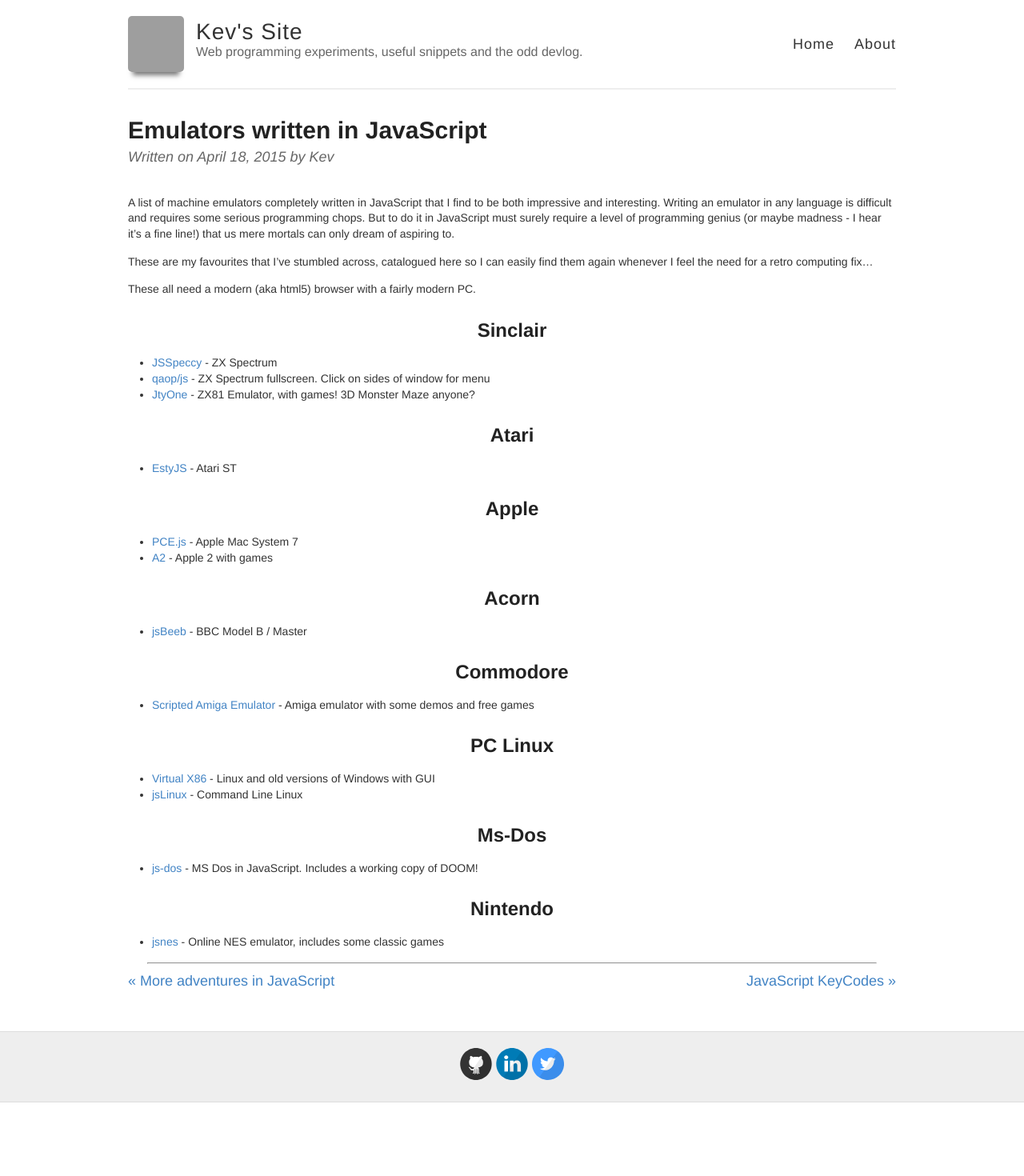
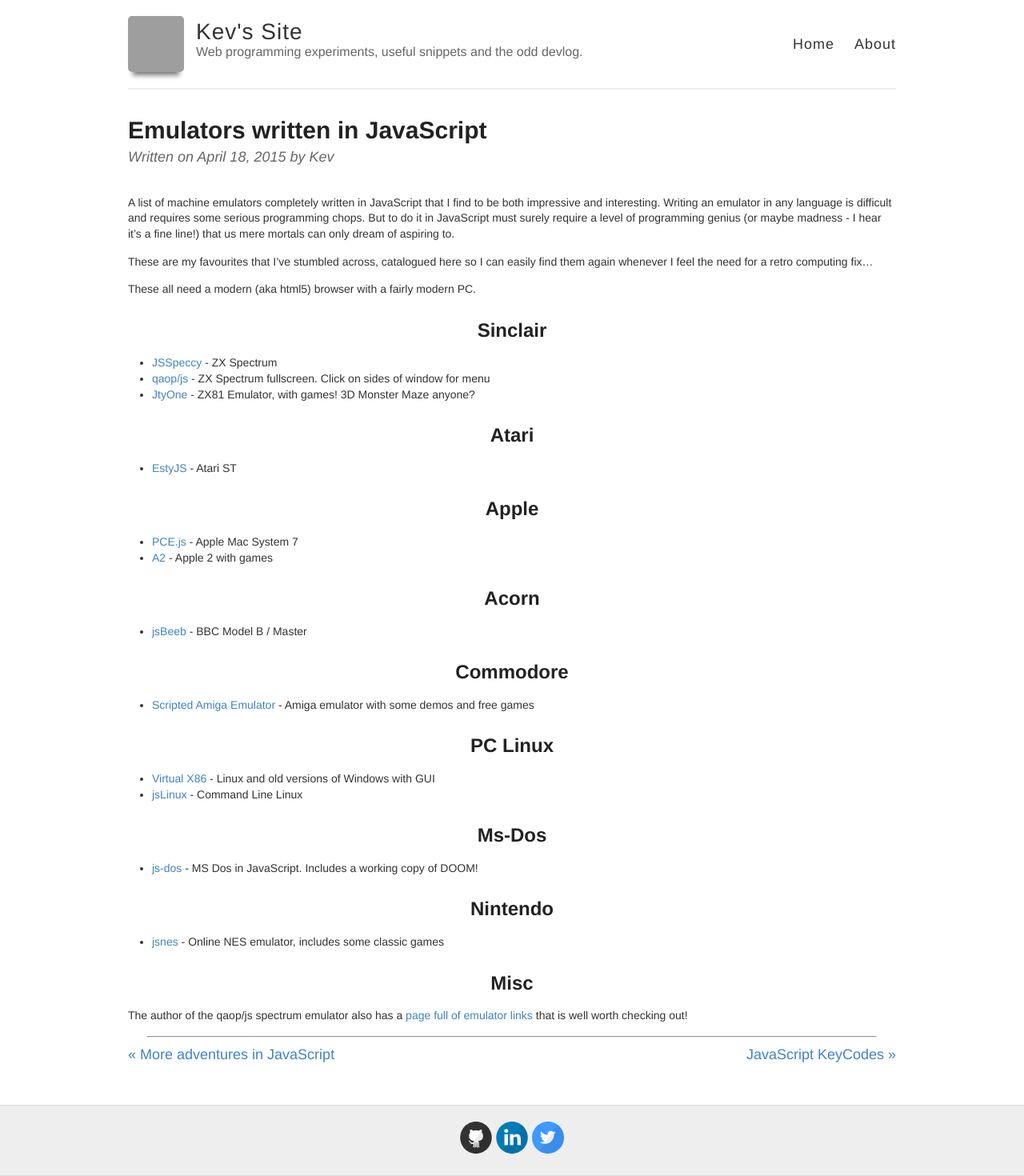
Before and after one commit to YorkshireKev/kevssite.com-jekyll-version, a Jekyll site: the page built from _posts/2015-04-18-emulators-written-in-javascript.md, in a window 1280 px wide. Shown: the whole page at 80% size. Built offline with Jekyll 4.4.1, drawn with Linux system fonts in a browser that asks for light colours; before the commit the page ends 1378 px from its top, so only the background shows below that; grey boxes are pictures that could not be loaded.

Commit message:
Add link to emulator links page

```diff
--- a/_posts/2015-04-18-emulators-written-in-javascript.md
+++ b/_posts/2015-04-18-emulators-written-in-javascript.md
@@ -40,3 +40,6 @@
 
 ## Nintendo ##
  - [jsnes](https://fir.sh/projects/jsnes/) - Online NES emulator, includes some classic games
+
+## Misc ##
+The author of the qaop/js spectrum emulator also has a [page full of emulator links](http://torinak.com/qaop/links) that is well worth checking out!
```
